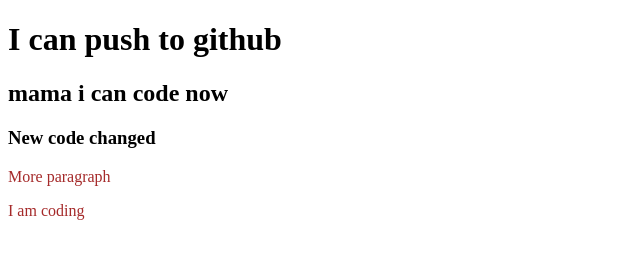
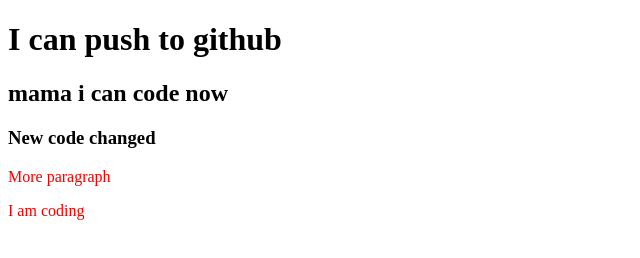
Before and after one commit to Mahin-Hasan/my-first-repo, a plain HTML site: page index.html in a window 1280 px wide. Shown: the whole page, without its empty margins (0-640 px from the left). Drawn offline with Linux system fonts and the light colour scheme.

Commit message:
color changed

```diff
--- a/style.css
+++ b/style.css
@@ -1,3 +1,3 @@
 p{
-    color: brown;
+    color: rgb(243, 0, 0);
 }
```
